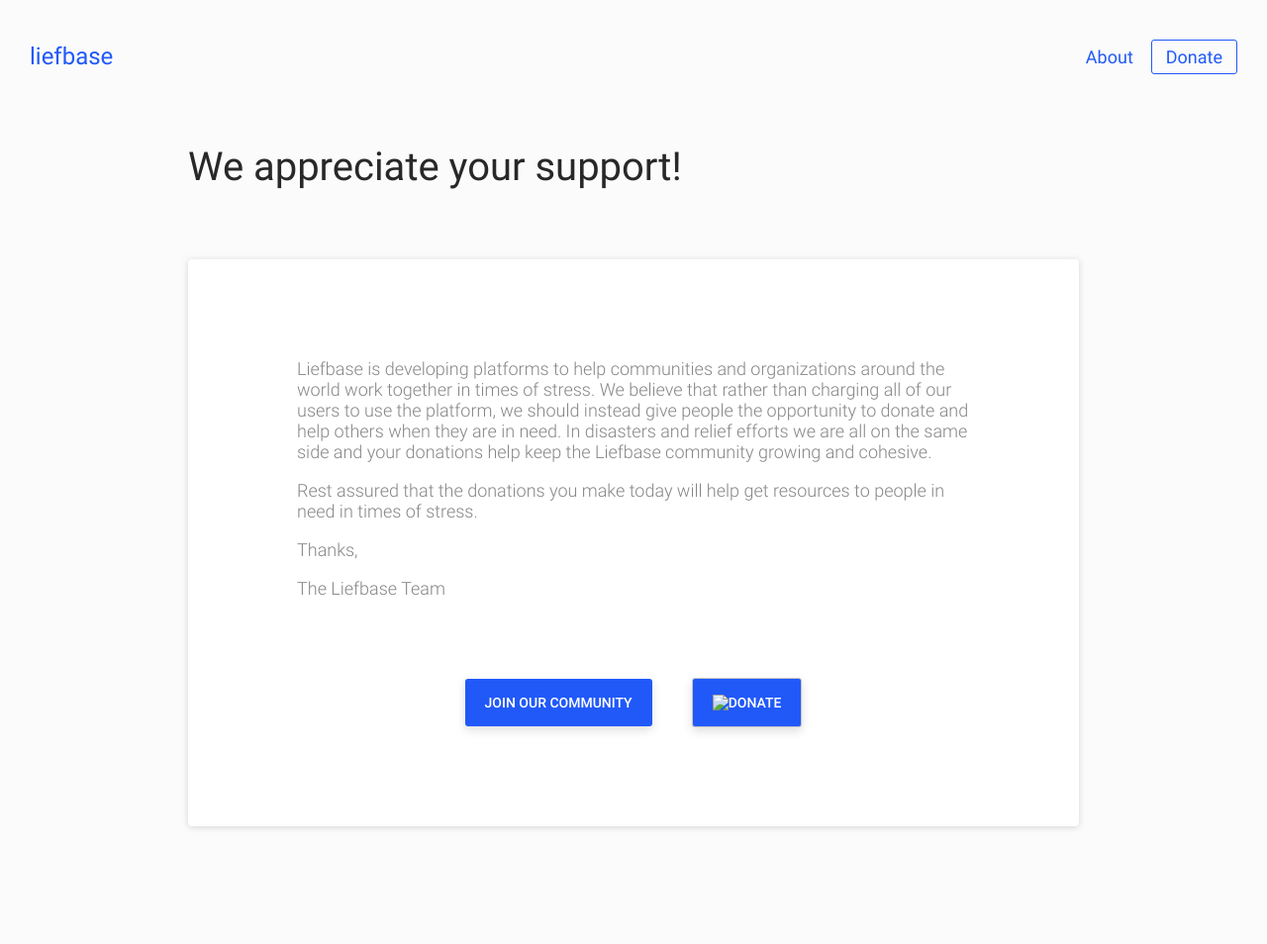
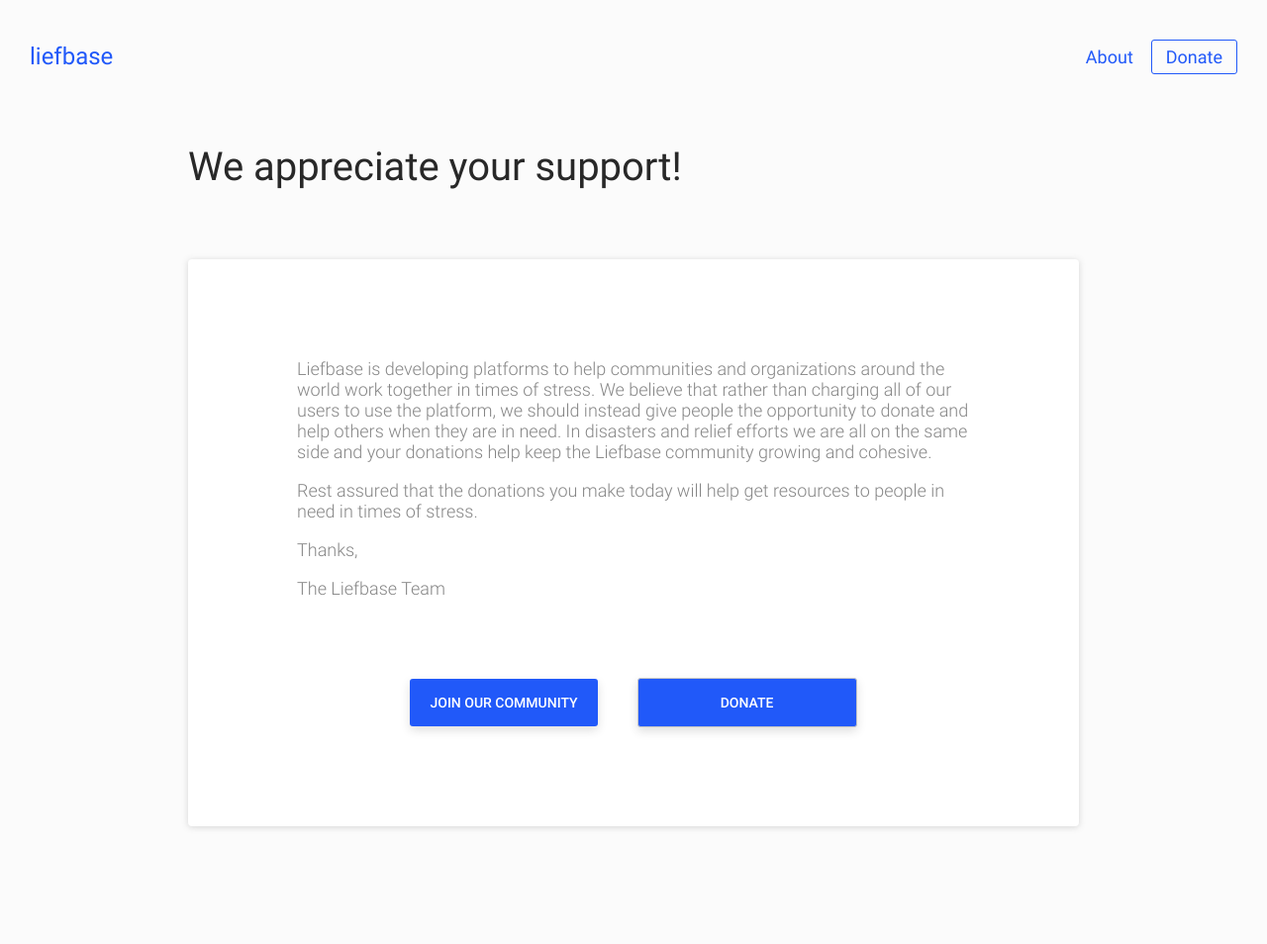
Before and after one commit to ProgrammingJoe/Liefbase-Static-Site, a Flask app: page /donate in a window 1280 px wide. Shown: the top 954 px of the page at 99% size. Run offline with Flask 2, Linux system fonts and the light colour scheme; some libraries are stand-ins or nearby versions.

Commit message:
Attempted donate button fix

```diff
--- a/static_site/static/css/donate.css
+++ b/static_site/static/css/donate.css
@@ -29,6 +29,10 @@
   padding: 100px 110px 100px 110px;
 	border-radius: 4px;
 	margin-top: 50px;
+}
+
+.input-button:hover {
+  cursor: pointer;
 }
 
 
--- a/static_site/templates/donate.html
+++ b/static_site/templates/donate.html
@@ -51,7 +51,7 @@
               <form target="_blank" action="https://www.paypal.com/cgi-bin/webscr" method="post">
                 <input type="hidden" name="cmd" value="_s-xclick">
                 <input type="hidden" name="hosted_button_id" value="UAL696X8PL67G">
-                <input type="image" class="donate-button button" border="0" name="submit" value="{{ _('DONATE') }}">
+                <input type="text" class="input-button donate-button button" border="0" name="submit" placholder="{{ _('DONATE') }}" value="{{ _('DONATE') }}">
               </form>
             </div>
           </div>
```
